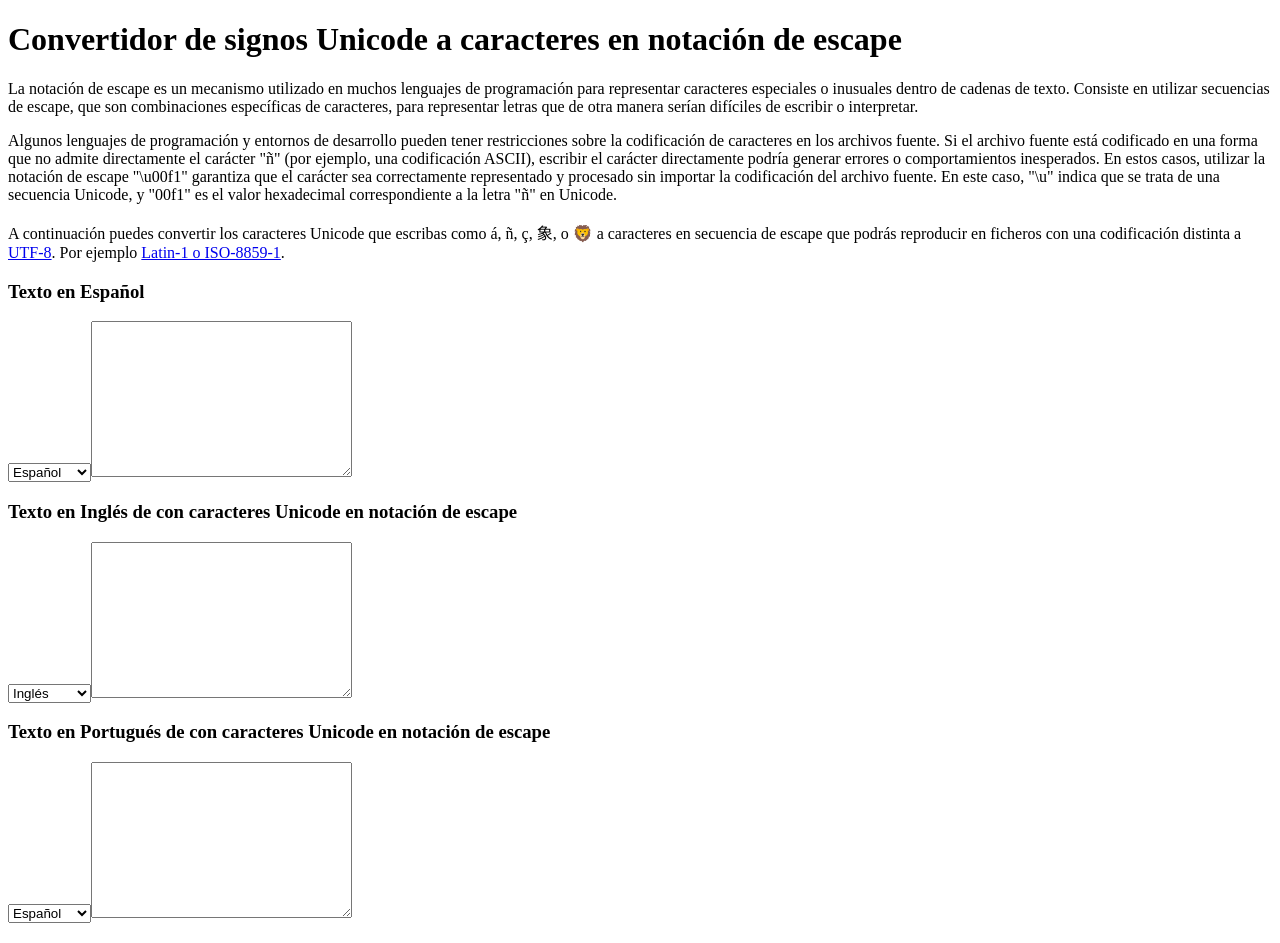
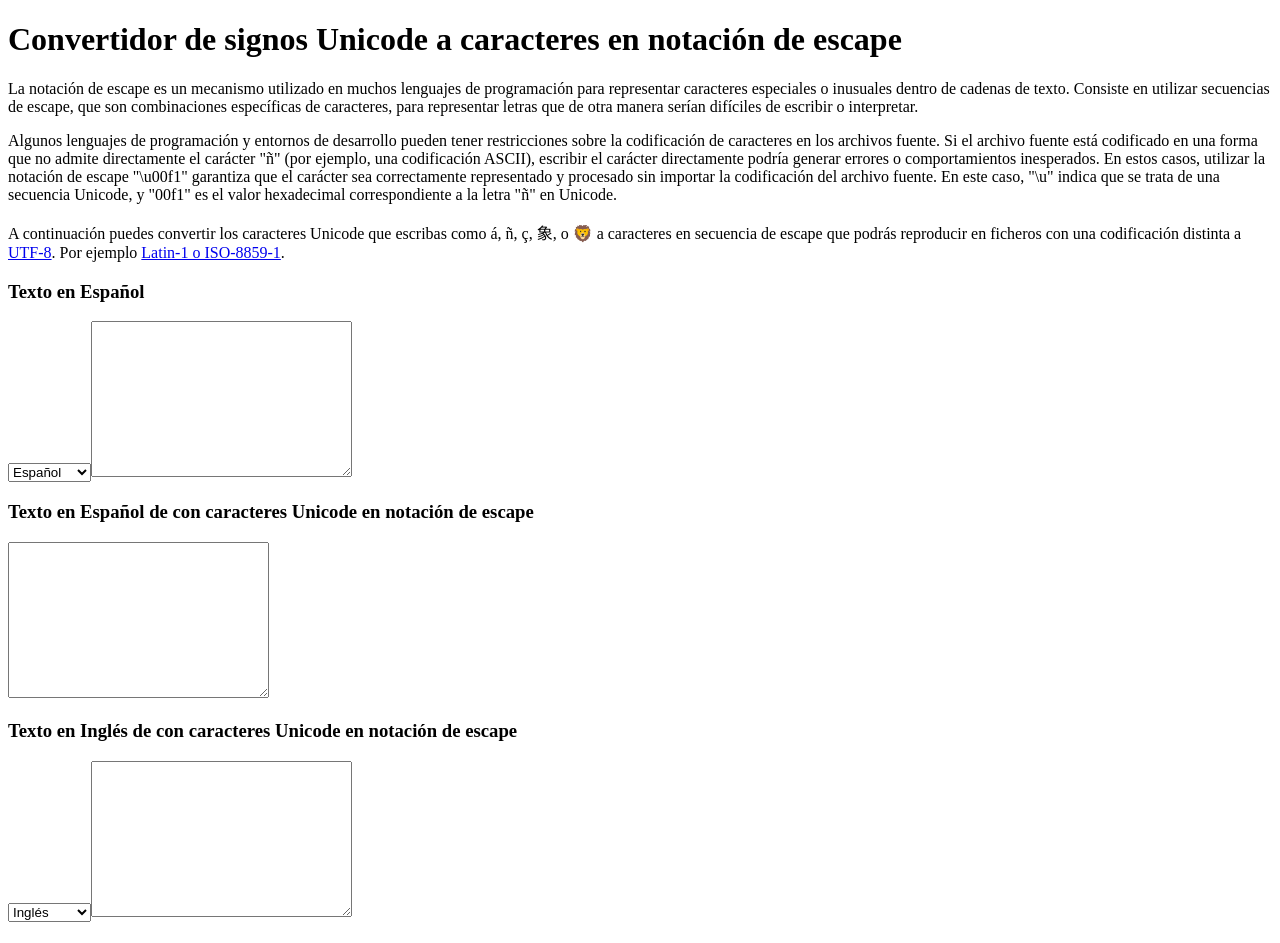
Before and after one commit to anerodata/unicode-app, a React (Vite) app: page / in a window 1280 px wide. Shown: the top 943 px of the page. Built offline with nearby package versions, Linux system fonts and the light colour scheme.

Commit message:
Parametrizar visibilidad select

```diff
--- a/src/App.jsx
+++ b/src/App.jsx
@@ -4,6 +4,7 @@ import ConverterSection from './ConverterSection.jsx'
 import { QueryClient, QueryClientProvider } from "@tanstack/react-query"
 
 const App = () => {
+  const [ firstTextModifiedHook, setFirstTextModifiedHook ] = useState('')
   const [ secondTextModifiedHook, setSecondTextModifiedHook ] = useState('')
   const [ thirdTextModifiedHook, setThirdTextModifiedHook ] = useState('')
   const queryClient = new QueryClient({
@@ -26,9 +27,11 @@ const App = () => {
     <div>
       <QueryClientProvider client={queryClient}>
         <ConverterSection onTextToReplaceChange={(values) => {
+          setFirstTextModifiedHook(replaceUTFWithUnicode(values[0]))
           setSecondTextModifiedHook(replaceUTFWithUnicode(values[0]))
           setThirdTextModifiedHook(replaceUTFWithUnicode(values[1]))
         }}
+          firstValueModified={firstTextModifiedHook}
           secondValueModified={secondTextModifiedHook}
           thirdValueModified={thirdTextModifiedHook}
         />
--- a/src/ConverterSection.jsx
+++ b/src/ConverterSection.jsx
@@ -62,6 +62,12 @@ const ConverterSection = (props) => {
           value={inputValue}
         />
         <ConverterSectionFieldset
+          title={getTitleSectionTranslated(defaultLangFirst)}
+          value={inputValue}
+          readOnly={true}
+          onLangChange={(value) => setDefaultLangSecond(value)}
+        />
+        <ConverterSectionFieldset
           title={getTitleSectionTranslated(defaultLangSecond)}
           value={props.secondValueModified}
           readOnly={true}
@@ -70,10 +76,10 @@ const ConverterSection = (props) => {
           onLangChange={(value) => setDefaultLangSecond(value)}
         />
         <ConverterSectionFieldset
-          title="Texto con caracteres Unicode en notación de escape"
+          title={getTitleSectionTranslated(defaultLangThird)}
           value={props.thirdValueModified}
           readOnly={true}
-          title={getTitleSectionTranslated(defaultLangThird)}
+          defaultLang={defaultLangThird}
           loading={isLoading}
           onLangChange={(value) => setDefaultLangThird(value)}
         />
--- a/src/ConverterSectionFieldset.jsx
+++ b/src/ConverterSectionFieldset.jsx
@@ -1,10 +1,9 @@
 import langs from './data/langs.js'
 const ConverterSection = (props) => {
-  const value = props.loading ? '...' : props.value
-  return (
-    <div>
-      <h3>{props.title}</h3>
-      <select defaultValue={props.defaultLang} onChange={(e) => {
+  const buildLangSelect = () => {
+    let langSelect
+    if(props.defaultLang) {
+      langSelect = <select defaultValue={props.defaultLang} onChange={(e) => {
         const newValue = e.target.value
         props.onLangChange(newValue)
       }}>
@@ -16,6 +15,15 @@ const ConverterSection = (props) => {
           )
         }
       </select>
+    }
+    return langSelect
+  }
+  const value = props.loading ? '...' : props.value
+  const langSelect = buildLangSelect()
+  return (
+    <div>
+      <h3>{props.title}</h3>
+      {langSelect}
       <textarea cols="30" rows="10" value={value} readOnly={props.readOnly} onChange={(e) => {
         const newText = e.target.value
         props.onTextToReplaceChange(newText)
```
